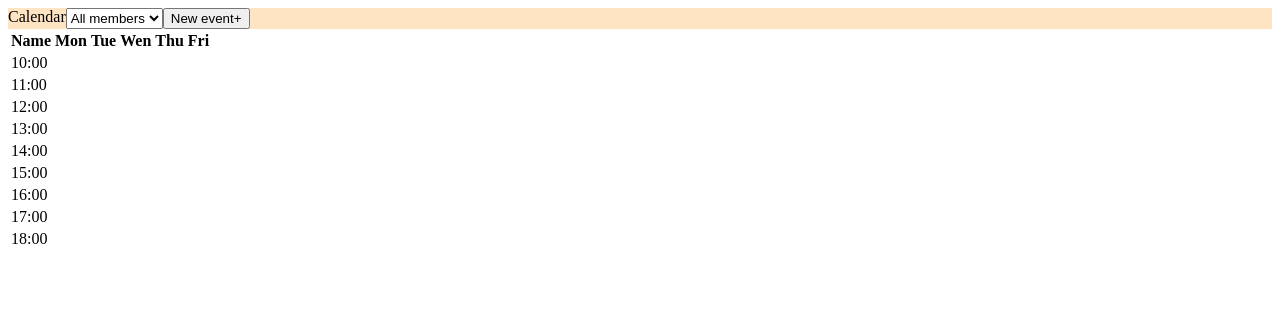
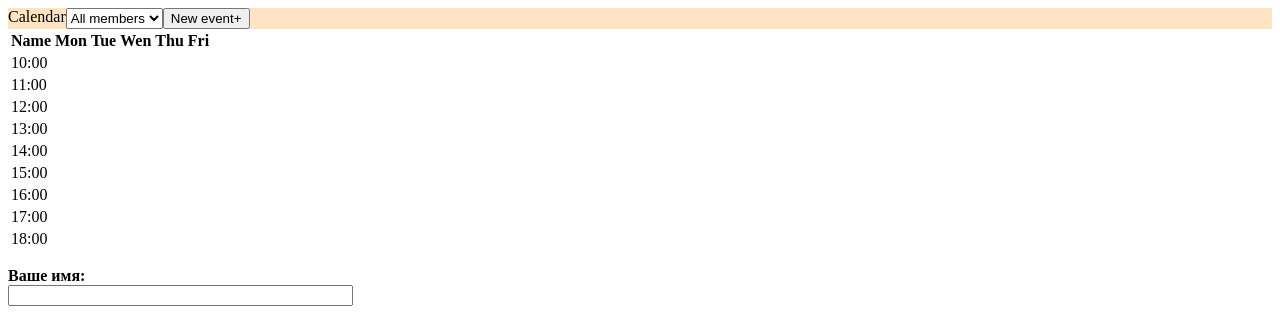
Before and after one commit to justMaxIt/ciklum1, a plain HTML site: page index.html in a window 1280 px wide. Drawn offline with Linux system fonts and the light colour scheme; files whose address does not match are found by name.

Commit message:
add second-page

```diff
--- a/index.html
+++ b/index.html
@@ -1,6 +1,5 @@
 <!DOCTYPE html>
 <html lang="en">
-
 <head>
     <meta charset="UTF-8" />
     <meta name="viewport" content="width=device-width, initial-scale=1.0" />
@@ -13,6 +12,7 @@
 </head>
 
 <body>
+    <div id="first-page">
     <header>
         <div class="header-menu">
             <div>Calendar</div>
@@ -107,7 +107,14 @@
         </tr>
         </tr>
     </table>
+   </div>
+   <div id="second-page">
 
+        <p><b>Ваше имя:</b><br>
+            <input type="text" size="40">
+        </p>
+
+   </div>
     <script src="./js/app.js"></script>
 </body>
 
```
